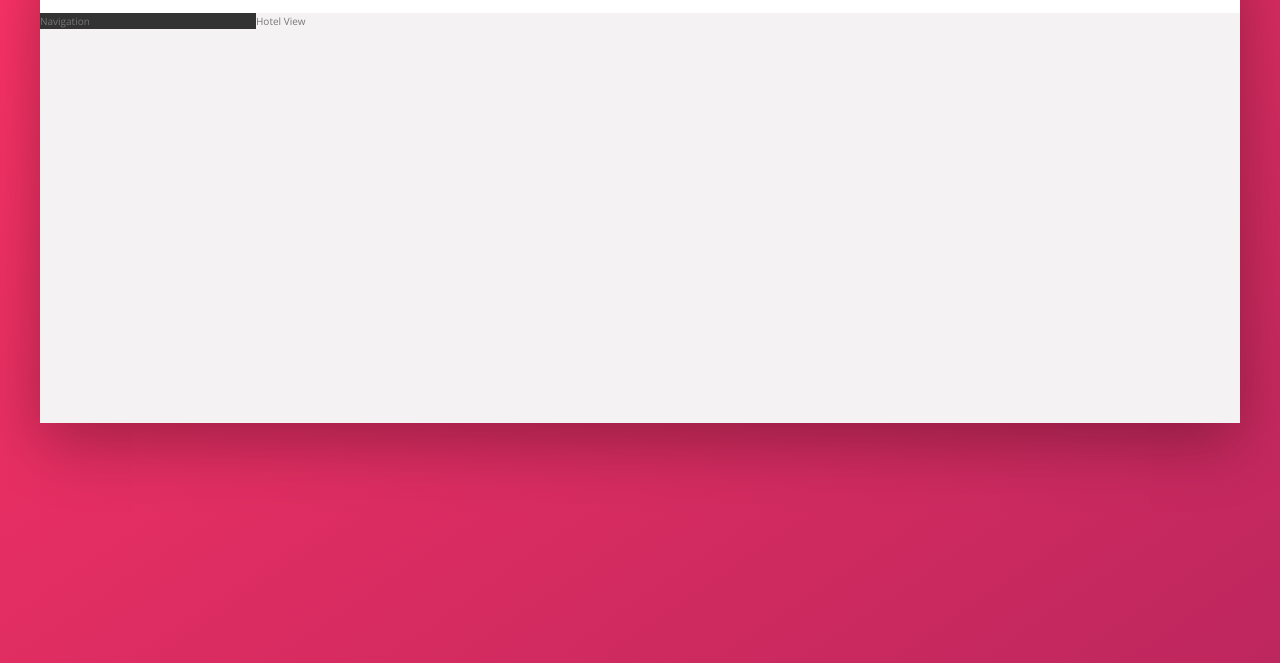
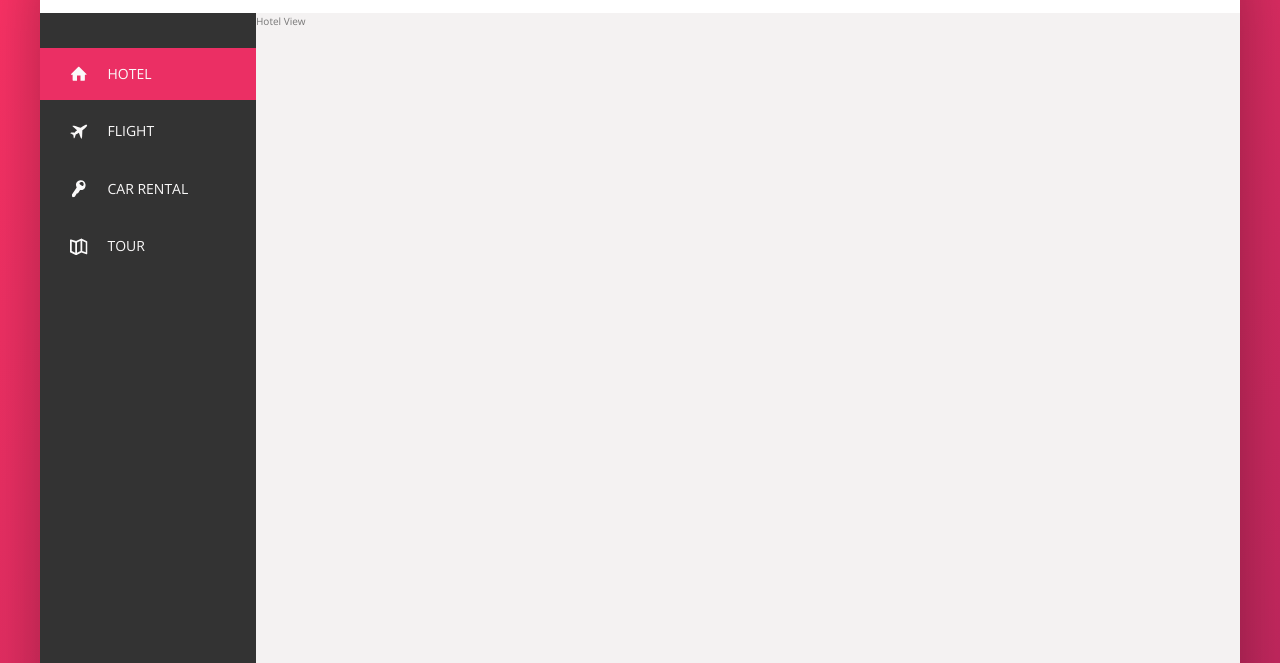
Before and after one commit to cejimenez57/trillo-project, a website: page index.html in a window 1280 px wide. Shown: the part 137-800 px from the top of the page. Drawn offline with nearby package versions, Linux system fonts and the light colour scheme.

Commit message:
created sidebar navigation

```diff
--- a/index.html
+++ b/index.html
@@ -44,7 +44,48 @@
             </nav>
         </header>
         <div class="content">
-            <nav class="sidebar">Navigation</nav>
+            <nav class="sidebar">
+                <ul class="side-nav">
+                    <li class="side-nav-item side-nav-item-active">
+                        <a href="#" class="side-nav-link">
+                            <svg class="side-nav-icon">
+                                <use xlink:href="img/sprite.svg#icon-home"></use>
+                            </svg>
+                            <span>Hotel</span>
+                        </a>
+                    </li>
+
+                    <li class="side-nav-item">
+                        <a href="#" class="side-nav-link">
+                            <svg class="side-nav-icon">
+                                <use xlink:href="img/sprite.svg#icon-aircraft"></use>
+                            </svg>
+                            <span>Flight</span>
+                        </a>
+                    </li>
+
+                    <li class="side-nav-item">
+                        <a href="#" class="side-nav-link">
+                            <svg class="side-nav-icon">
+                                <use xlink:href="img/sprite.svg#icon-key"></use>
+                            </svg>
+                            <span>Car Rental</span>
+                        </a>
+                    </li>
+
+                    <li class="side-nav-item">
+                        <a href="#" class="side-nav-link">
+                            <svg class="side-nav-icon">
+                                <use xlink:href="img/sprite.svg#icon-map"></use>
+                            </svg>
+                            <span>Tour</span>
+                        </a>
+                    </li>
+                </ul>
+                <div class="legal">
+                    &copy; UI Designed by Jonas
+                </div>
+            </nav>
             <main class="hotel-view">Hotel View</main>
         </div>
     </div>
--- a/sass/_components.scss
+++ b/sass/_components.scss
@@ -112,3 +112,68 @@
     }
 
 }
+
+// SIDE NAV
+.side-nav {
+    font-size: 1.4rem;
+    list-style: none;
+    margin-top: 3.5rem;
+
+    &-item {
+        position: relative;
+
+        &:not(:last-child) {
+            margin-bottom: .5rem;
+        }
+    }
+
+    &-item::before {
+        content: "";
+        position: absolute;
+        top: 0;
+        left: 0;
+        height: 100%;
+        width: 3px;
+        background-color: var(--color-primary);
+        transform: scaleY(0);
+        transition: transform .2s, width .4s cubic-bezier(1, 0, 0, 1) .2s, background-color .1s;
+    }
+
+    &-item:hover::before,
+    &-item-active::before {
+        transform: scaleY(1);
+        width: 100%;
+    }
+
+    &-item:active::before {
+        background-color: var(--color-primary-light);
+    }
+
+
+    &-link:link,
+    &-link:visited {
+        color: var(--color-grey-light-1);
+        text-decoration: none;
+        text-transform: uppercase;
+        display: block;
+        padding: 1.5rem 3rem;
+        display: flex;
+        align-items: center;
+        position: relative;
+        z-index: 10;
+    }
+
+    &-icon {
+        width: 1.75rem;
+        height: 1.75rem;
+        margin-right: 2rem;
+        fill: currentColor;
+    }
+}
+
+.legal {
+    font-size: 1.2rem;
+    text-align: center;
+    color: var(--color-grey-light-4);
+    padding: 2.5rem;
+}
--- a/sass/_layout.scss
+++ b/sass/_layout.scss
@@ -23,8 +23,12 @@
 .sidebar {
     background-color: var(--color-grey-dark-1);
     flex: 0 0 18%;
+    display: flex;
+    flex-direction: column;
+    justify-content: space-between;
 }
 
 .hotel-view {
     flex: 1;
+    height: 80rem;
 }
```
Also changed, not shown: css/style.css, 2 other files.
